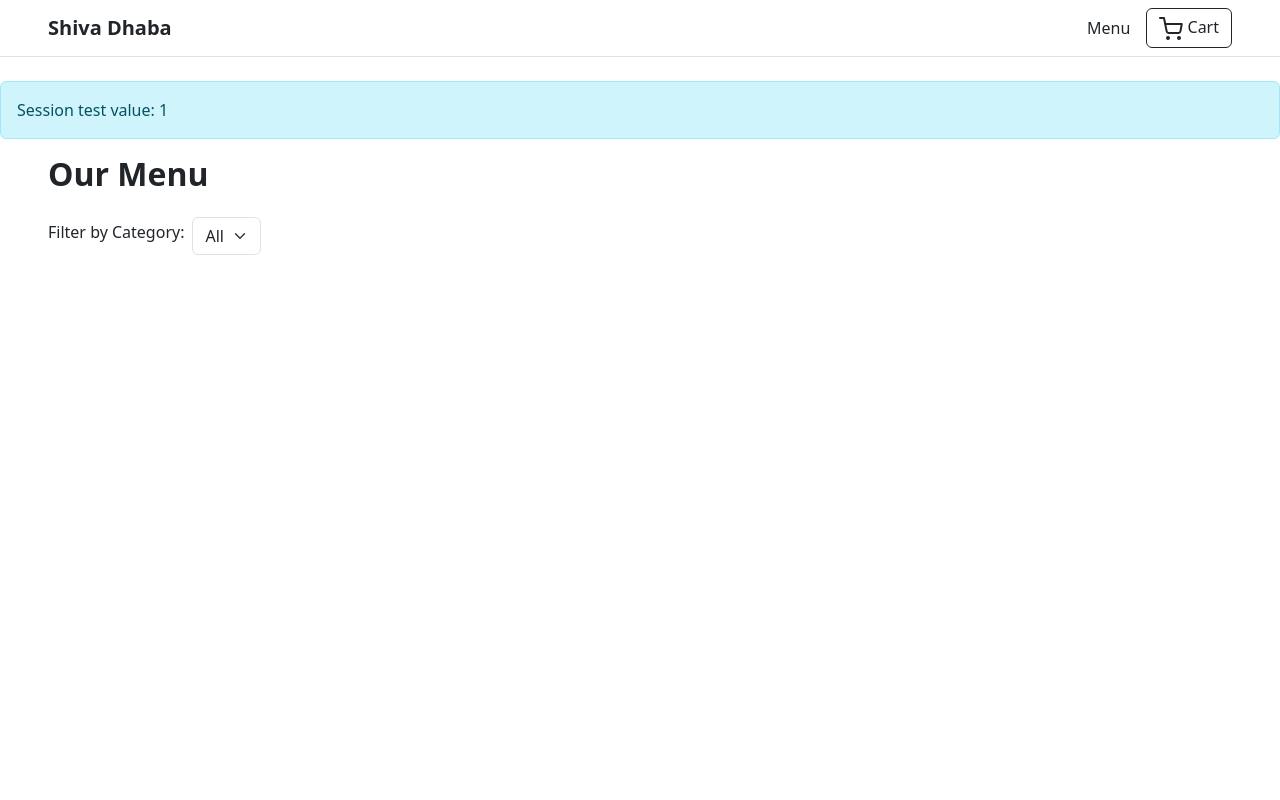
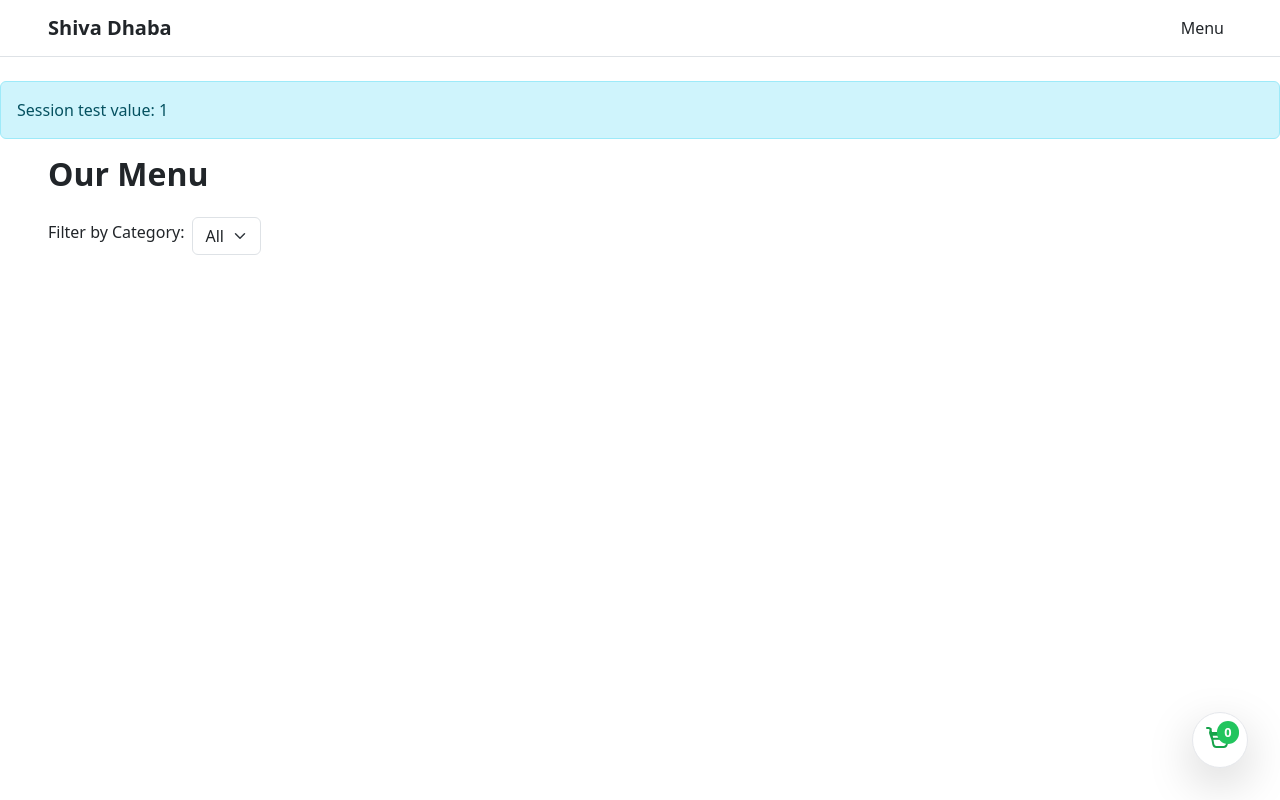
Before and after one commit to Vishwash-chauhan/restro_2, a Flask app: page /shivdhaba in a window 1280 px wide. Run offline with Flask 3, Linux system fonts and the light colour scheme; data that the repository does not hold is empty; some libraries are stand-ins or nearby versions.

Commit message:
floating cart

```diff
--- a/app/templates/public/cart_icon.html
+++ /dev/null
@@ -1,4 +0,0 @@
-<a href="{{ url_for('public.view_cart') }}" class="btn btn-outline-dark position-relative ms-2">
-  <svg xmlns="http://www.w3.org/2000/svg" width="24" height="24" fill="none" stroke="currentColor" stroke-width="2" stroke-linecap="round" stroke-linejoin="round" class="feather feather-shopping-cart"><circle cx="9" cy="21" r="1"/><circle cx="20" cy="21" r="1"/><path d="M1 1h4l2.68 13.39a2 2 0 0 0 2 1.61h9.72a2 2 0 0 0 2-1.61l1.38-7.39H6"/></svg>
-  Cart
-</a>
--- a/app/templates/public/public_menu.html
+++ b/app/templates/public/public_menu.html
@@ -63,5 +63,14 @@ console.log('SESSION COOKIE:', document.cookie);
             </div>
         </div>
         {% endfor %}
+
     </div>
 </div>
+<!-- Floating Cart Icon -->
+<a href="{{ url_for('public.view_cart') }}" style="position:fixed; bottom:2rem; right:2rem; z-index:1050; display:flex; align-items:center; justify-content:center; width:56px; height:56px; background:#fff; border-radius:50%; box-shadow:0 2px 8px rgba(0,0,0,0.15); border:1px solid #e5e7eb; text-decoration:none;" class="shadow-lg">
+    <span style="position:absolute; top:8px; right:8px; background:#22c55e; color:#fff; border-radius:9999px; font-size:0.8rem; padding:2px 7px; min-width:22px; text-align:center; font-weight:600;">{{ cart_item_count or 0 }}</span>
+    <svg xmlns="http://www.w3.org/2000/svg" fill="none" viewBox="0 0 24 24" stroke-width="1.5" stroke="currentColor" style="width:32px; height:32px; color:#16a34a;">
+      <path stroke-linecap="round" stroke-linejoin="round" d="M2.25 3h1.386c.51 0 .955.343 1.087.835l.383 1.437m0 0L7.04 15.607A2.25 2.25 0 009.246 17.25h5.508a2.25 2.25 0 002.206-1.643l1.516-6.063a1.125 1.125 0 00-1.09-1.419H6.654m-1.548-4.356L4.5 6.75m0 0h16.125m-16.125 0l1.548 4.356m0 0h12.51" />
+    </svg>
+</a>
+</div>
--- a/app/templates/public/public_navbar.html
+++ b/app/templates/public/public_navbar.html
@@ -16,7 +16,7 @@
     <div class="collapse navbar-collapse" id="navbarPublic">
       <ul class="navbar-nav ms-auto mb-2 mb-lg-0">
         <li class="nav-item"><a class="nav-link text-dark" href="/shivadhaba">Menu</a></li>
-        <li class="nav-item">{% include 'cart_icon.html' %}</li>
+        {# <li class="nav-item">{% include 'cart_icon.html' %}</li> #}
       </ul>
     </div>
   </div>
```
